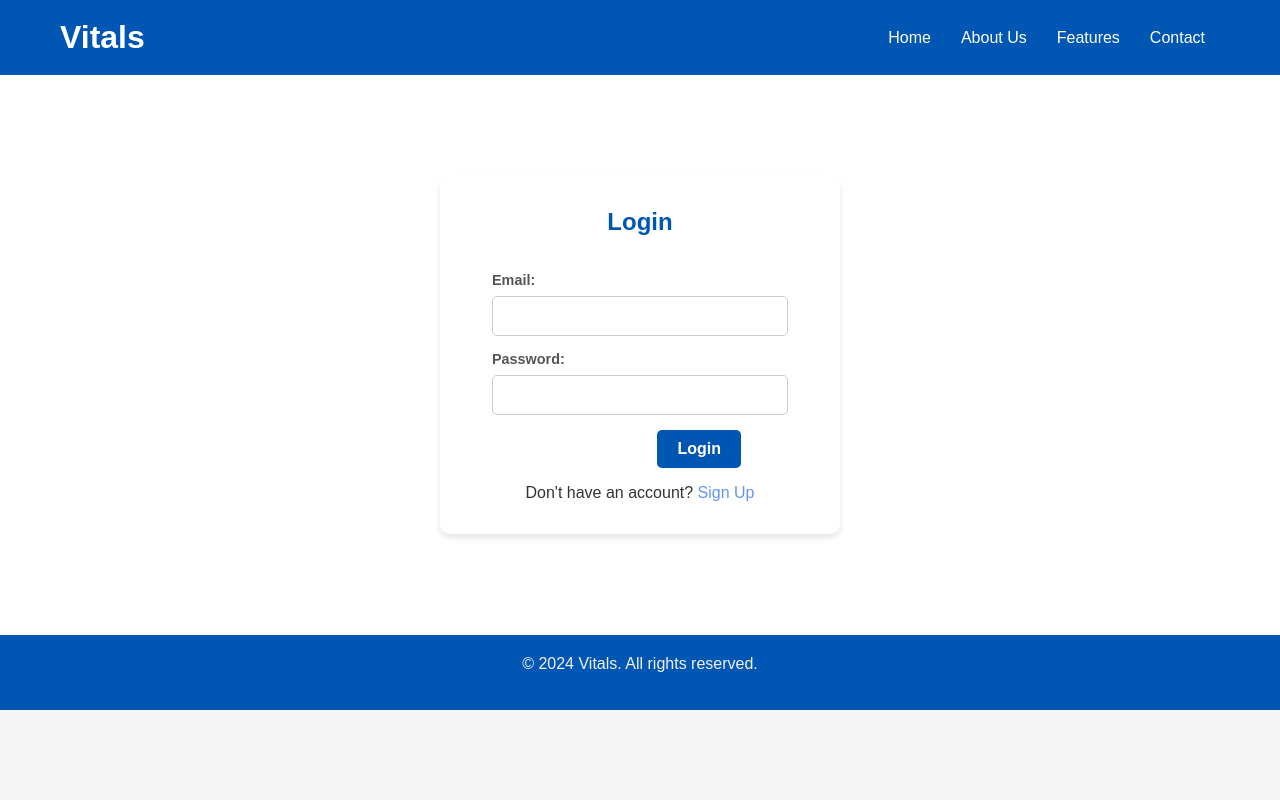
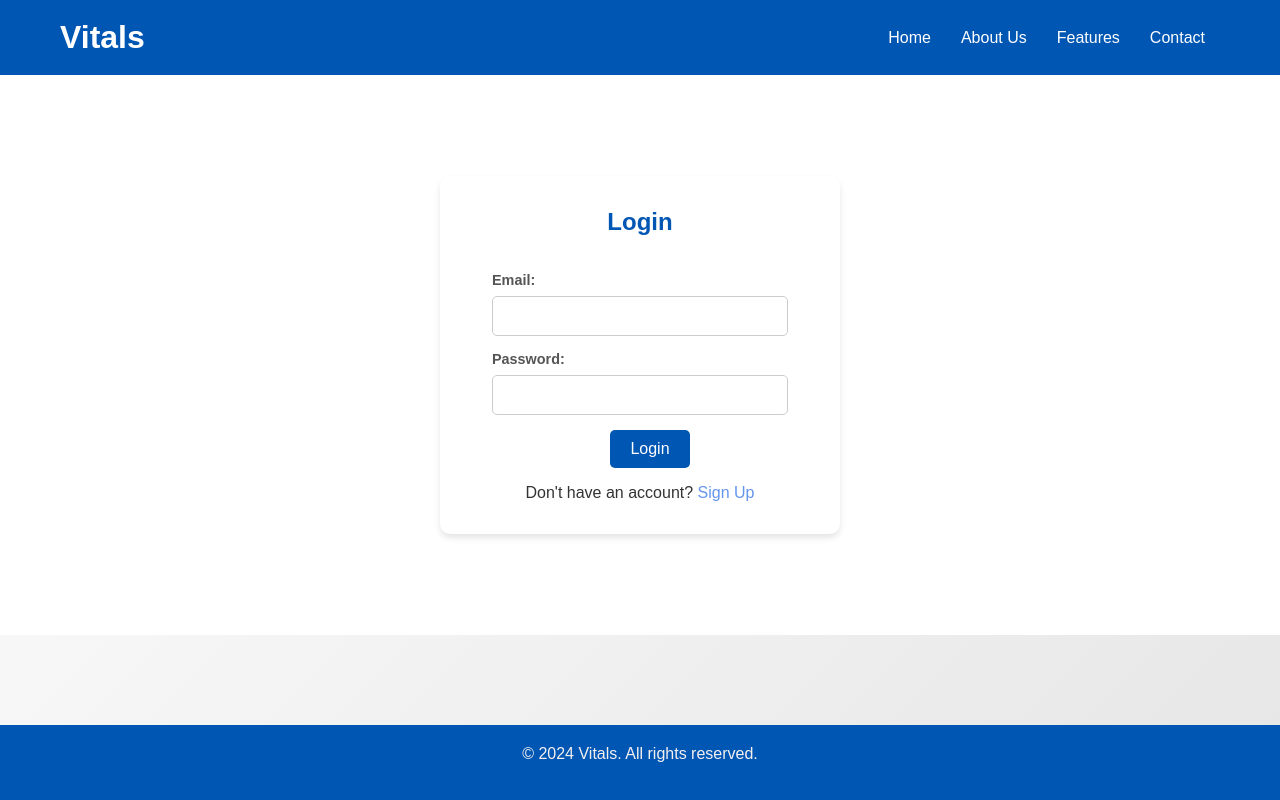
Before and after one commit to jesvin04/vitals, a React (Vite) app in the folder vitals/: page /login in a window 1280 px wide. Built offline with nearby package versions, Linux system fonts and the light colour scheme.

Commit message:
vsymbol-updated

```diff
--- a/vitals/src/App.jsx
+++ b/vitals/src/App.jsx
@@ -13,7 +13,7 @@ const App = () => {
   useEffect(() => {
     setTimeout(() => {
       setIsLoading(false);
-    }, 3000);
+   }, 3000);
   }, []);
 
   return isLoading ? (
--- a/vitals/src/LoginPage/LoginPage.css
+++ b/vitals/src/LoginPage/LoginPage.css
@@ -1,9 +1,15 @@
-/* Resetting some default styles */
+
 * {
   margin: 0;
   padding: 0;
   box-sizing: border-box;
   font-family: 'Arial', sans-serif;
+}
+
+.loginContainer{
+  display: flex;
+  flex-direction: column;
+  min-height: 100vh;
 }
 
 /* Header Styling */
@@ -38,7 +44,10 @@ header nav a:hover {
   color: #ffcc00;
 }
 
-/* Main Section Styling */
+main{
+  flex: 1;
+}
+
 main .auth-section {
   display: flex;
   justify-content: center;
@@ -92,6 +101,8 @@ button.btn.submit {
   color: white;
   border: none;
   padding: 10px 20px;
+  display: flex;
+  align-self: center;
   border-radius: 5px;
   cursor: pointer;
   font-size: 1rem;
--- a/vitals/src/LoginPage/LoginPage.jsx
+++ b/vitals/src/LoginPage/LoginPage.jsx
@@ -4,7 +4,7 @@ import './LoginPage.css';
 
 const LoginPage = () => {
   return (
-    <div>
+    <div className="loginContainer">
       <header>
         <div className="container">
           <h1>Vitals</h1>
--- a/vitals/src/signuppage/SignupPage.css
+++ b/vitals/src/signuppage/SignupPage.css
@@ -56,15 +56,16 @@ body {
 
   /* Button */
   .btn.submit {
-    background: #6a11cb;
+    background-color: #0056b3;
     color: white;
-    padding: 0.8rem 1.2rem;
-    font-size: 1rem;
-    font-weight: 600;
     border: none;
+    padding: 10px 20px;
+    display: flex;
+    align-self: center;
     border-radius: 5px;
     cursor: pointer;
-    transition: background-color 0.3s ease;
+    font-size: 1rem;
+    transition: background-color 0.3s ease-in-out;
   }
 
   .btn.submit:hover {
--- a/vitals/src/vsymbol/v.css
+++ b/vitals/src/vsymbol/v.css
@@ -1,4 +1,37 @@
+
+@import url('https://fonts.googleapis.com/css2?family=Dancing+Script:wght@400..700&display=swap');
+@keyframes appear {
+    0% {
+      opacity: 0;
+      transform: scale(0);
+    }
+    50% {
+      opacity: 0.5;
+      transform: scale(1.1);
+    }
+    100% {
+      opacity: 1;
+      transform: scale(1);
+    }
+  }
 .Vbg{
-    background-color: rgb(37, 117, 252);
+    background-color: rgb(0, 86, 179);
     height: 100vh;
+    display: flex;
+    flex-direction: column;
+    align-items: center;
+    justify-content: center;
 }
+
+.letterV{
+    font-family: "Dancing Script", serif;
+    font-optical-sizing: auto;
+    font-weight:500;
+    font-style: normal;
+    color: white;
+    font-size: 200px;
+    opacity: 0;
+    transform: scale(0);
+    animation: appear 2s ease-in-out forwards;
+
+}
--- a/vitals/src/vsymbol/v.jsx
+++ b/vitals/src/vsymbol/v.jsx
@@ -4,7 +4,7 @@ import './v.css';
 const Vsymbol = () =>{
     return(
         <div className='Vbg' >
-          <div className="main"><p>V</p></div>
+          <div className="letterV">V</div>
         </div>
     );
 
```
